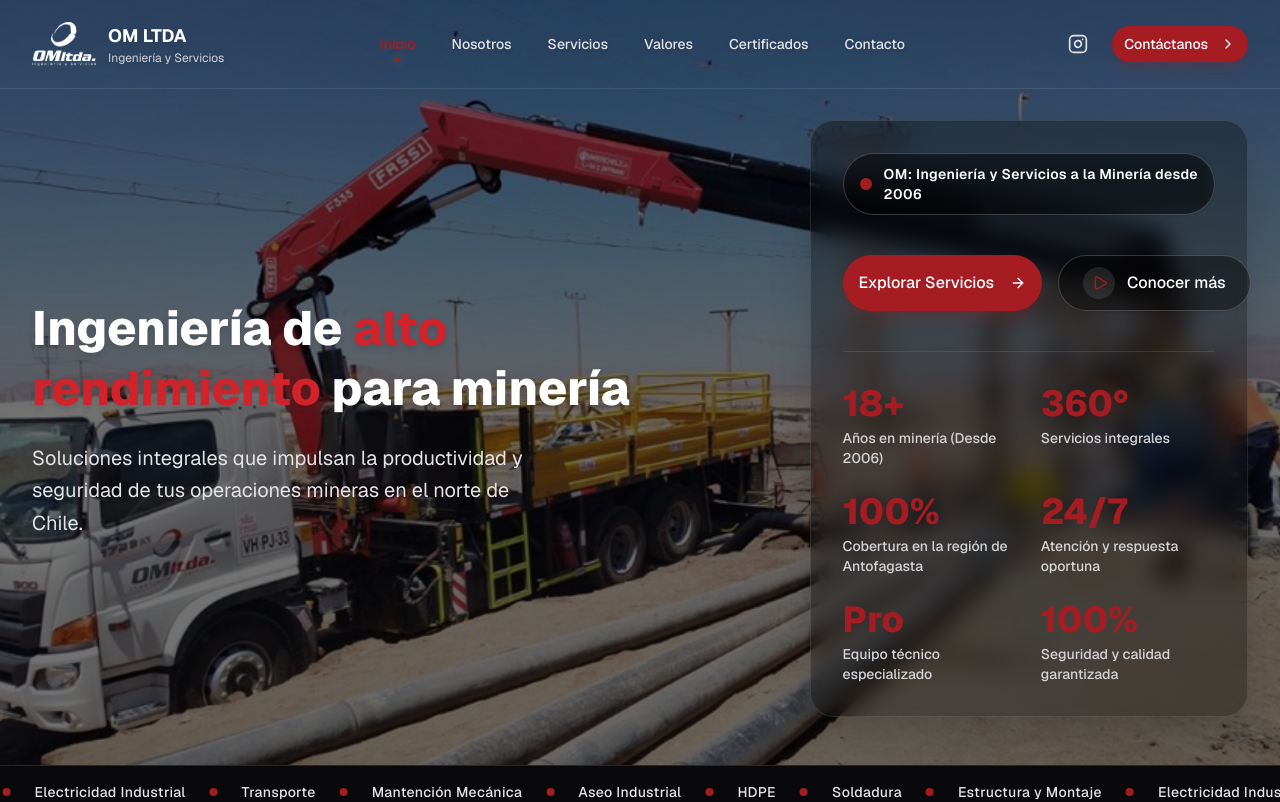
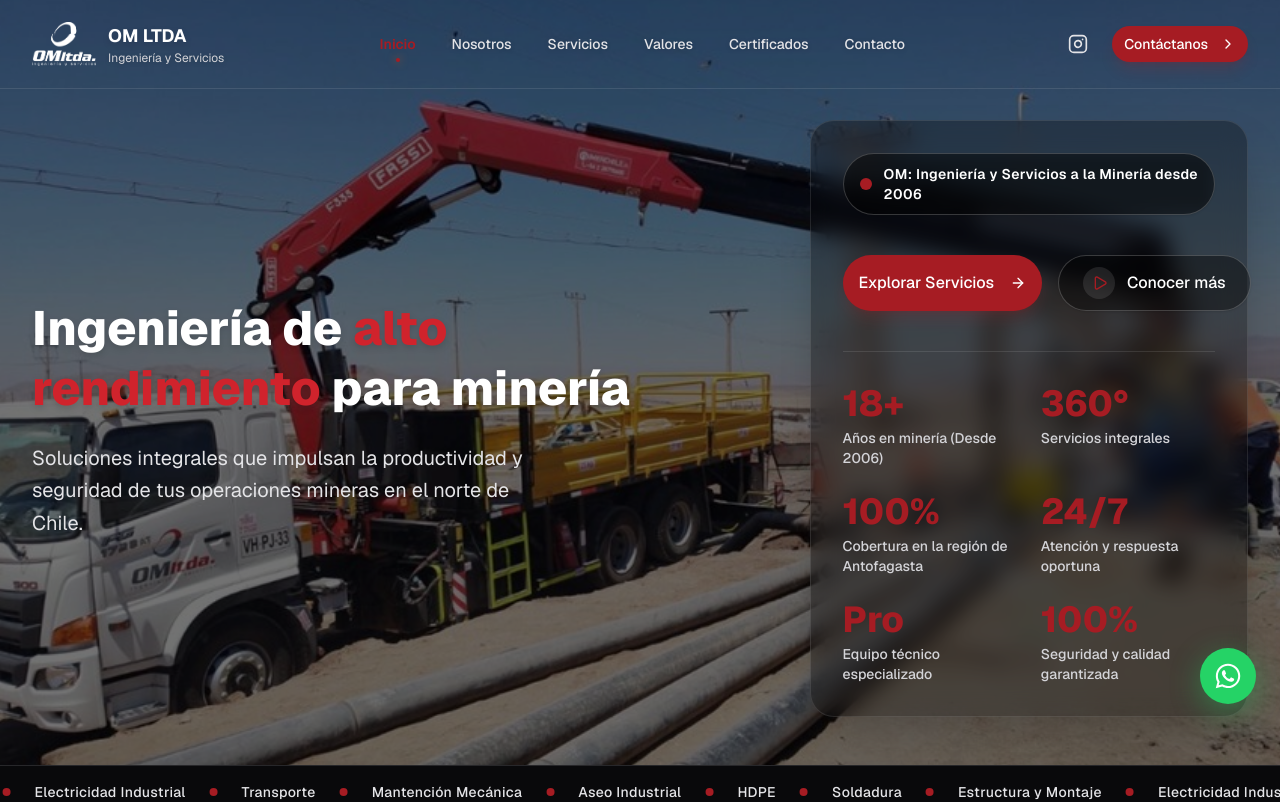
Before and after one commit to GuillermoFA/OM-Landing, a Next.js app: page / in a window 1280 px wide. Shown: the top 802 px of the page. Built offline with nearby package versions, Linux system fonts and the light colour scheme.

Commit message:
wsp logo

```diff
--- a/app/layout.tsx
+++ b/app/layout.tsx
@@ -4,6 +4,7 @@ import { Analytics } from '@vercel/analytics/next'
 import { SpeedInsights } from '@vercel/speed-insights/next'
 import './globals.css'
 import { ScrollToTop } from '@/components/landing/scroll-to-top'
+import { WhatsAppButton } from '@/components/landing/whatsapp-button'
 
 const _geist = Geist({ subsets: ["latin"] });
 const _geistMono = Geist_Mono({ subsets: ["latin"] });
@@ -83,6 +84,7 @@ export default function RootLayout({
     <html lang="es" className="overflow-x-hidden max-w-[100vw]">
       <body className="font-sans antialiased overflow-x-hidden max-w-[100vw]">
         {children}
+        <WhatsAppButton />
         <ScrollToTop />
         {process.env.NODE_ENV === 'production' && <Analytics />}
         {process.env.NODE_ENV === 'production' && <SpeedInsights />}
--- a/components/landing/contact.tsx
+++ b/components/landing/contact.tsx
@@ -26,8 +26,8 @@ const contactInfo = [
   {
     icon: MessageCircle,
     label: "WhatsApp",
-    value: "+56 9 4281 5213",
-    href: "https://wa.me/56942815213",
+    value: "+56 9 4468 0921",
+    href: "https://wa.me/56944680921",
   },
 ]
 
--- /dev/null
+++ b/components/landing/whatsapp-button.tsx
@@ -0,0 +1,60 @@
+"use client"
+
+export function WhatsAppButton() {
+  const whatsappNumber = "56944680921"
+  const message = "Hola! Me gustaría obtener más información sobre sus servicios."
+  const whatsappUrl = `https://wa.me/${whatsappNumber}?text=${encodeURIComponent(message)}`
+
+  return (
+    <a
+      href={whatsappUrl}
+      target="_blank"
+      rel="noopener noreferrer"
+      aria-label="Contactar por WhatsApp"
+      className="
+        fixed bottom-24 right-6 z-50
+        w-14 h-14 rounded-full
+        bg-[#25D366]
+        shadow-[0_8px_30px_rgb(37,211,102,0.4)]
+        flex items-center justify-center
+        transition-all duration-500 cubic-bezier(0.4, 0, 0.2, 1)
+        hover:scale-110 active:scale-95
+        hover:-translate-y-1
+        group
+      "
+    >
+      {/* Pulse Effect */}
+      <span className="absolute inset-0 rounded-full bg-[#25D366] animate-ping opacity-20 group-hover:opacity-40" />
+
+      {/* WhatsApp Official SVG Icon */}
+      <svg
+        viewBox="0 0 448 512"
+        className="h-7 w-7 fill-white transition-transform duration-300 group-hover:rotate-12 z-10"
+        xmlns="http://www.w3.org/2000/svg"
+      >
+        <path d="M380.9 97.1C339 55.1 283.2 32 223.9 32c-122.4 0-222 99.6-222 222 0 39.1 10.2 77.3 29.6 111L0 480l117.7-30.9c32.4 17.7 68.9 27 106.1 27h.1c122.3 0 224.1-99.6 224.1-222 0-59.3-25.2-115-67.1-157zm-157 341.6c-33.2 0-65.7-8.9-94-25.7l-6.7-4-69.8 18.3L72 359.2l-4.4-7c-18.5-29.4-28.2-63.3-28.2-98.2 0-101.7 82.8-184.5 184.6-184.5 49.3 0 95.6 19.2 130.4 54.1 34.8 34.9 56.2 81.2 56.1 130.5 0 101.8-84.9 184.6-186.6 184.6zm101.2-138.2c-5.5-2.8-32.8-16.2-37.9-18-5.1-1.9-8.8-2.8-12.5 2.8-3.7 5.6-14.3 18-17.6 21.8-3.2 3.7-6.5 4.2-12 1.4-5.5-2.8-23.2-8.5-44.2-27.1-16.4-14.6-27.4-32.7-30.6-38.2-3.2-5.6-.3-8.6 2.5-11.3 2.5-2.5 5.5-6.5 8.3-9.7 2.8-3.3 3.7-5.6 5.5-9.3 1.9-3.7.9-6.9-.5-9.7-1.4-2.8-12.5-30.1-17.1-41.2-4.5-10.8-9.1-9.3-12.5-9.5-3.2-.2-6.9-.2-10.6-.2-3.7 0-9.7 1.4-14.8 6.9-5.1 5.6-19.4 19-19.4 46.3 0 27.3 19.9 53.7 22.6 57.4 2.8 3.7 39.1 59.7 94.8 83.8 13.2 5.8 23.5 9.2 31.5 11.8 13.3 4.2 25.4 3.6 35 2.2 10.7-1.6 32.8-13.4 37.4-26.4 4.6-13 4.6-24.1 3.2-26.4-1.3-2.5-5-3.9-10.5-6.6z"/>
+      </svg>
+
+      {/* Tooltip/Label - Premium Glassmorphism */}
+      <div className="
+        absolute right-full mr-4
+        opacity-0 -translate-x-4 pointer-events-none
+        transition-all duration-300 ease-out
+        group-hover:opacity-100 group-hover:translate-x-0
+        flex flex-col items-end
+      ">
+        <div className="
+          px-4 py-2
+          bg-white/80 dark:bg-zinc-900/80
+          backdrop-blur-md
+          border border-white/20 dark:border-zinc-800/50
+          rounded-2xl shadow-2xl
+          flex flex-col items-end
+        ">
+          <span className="text-xs font-bold text-[#25D366] uppercase tracking-wider">WhatsApp</span>
+          <span className="text-sm font-semibold text-zinc-900 dark:text-zinc-100 whitespace-nowrap">+56 9 4468 0921</span>
+        </div>
+      </div>
+    </a>
+  )
+}
--- a/next.config.mjs
+++ b/next.config.mjs
@@ -4,7 +4,9 @@ const nextConfig = {
     ignoreBuildErrors: true,
   },
   images: {
-    unoptimized: true,
+    deviceSizes: [640, 750, 828, 1080, 1280, 1440, 1920, 2048, 3840],
+    imageSizes: [16, 32, 48, 64, 96, 128, 256, 384],
+    formats: ["image/webp"],
   },
 }
 
```
